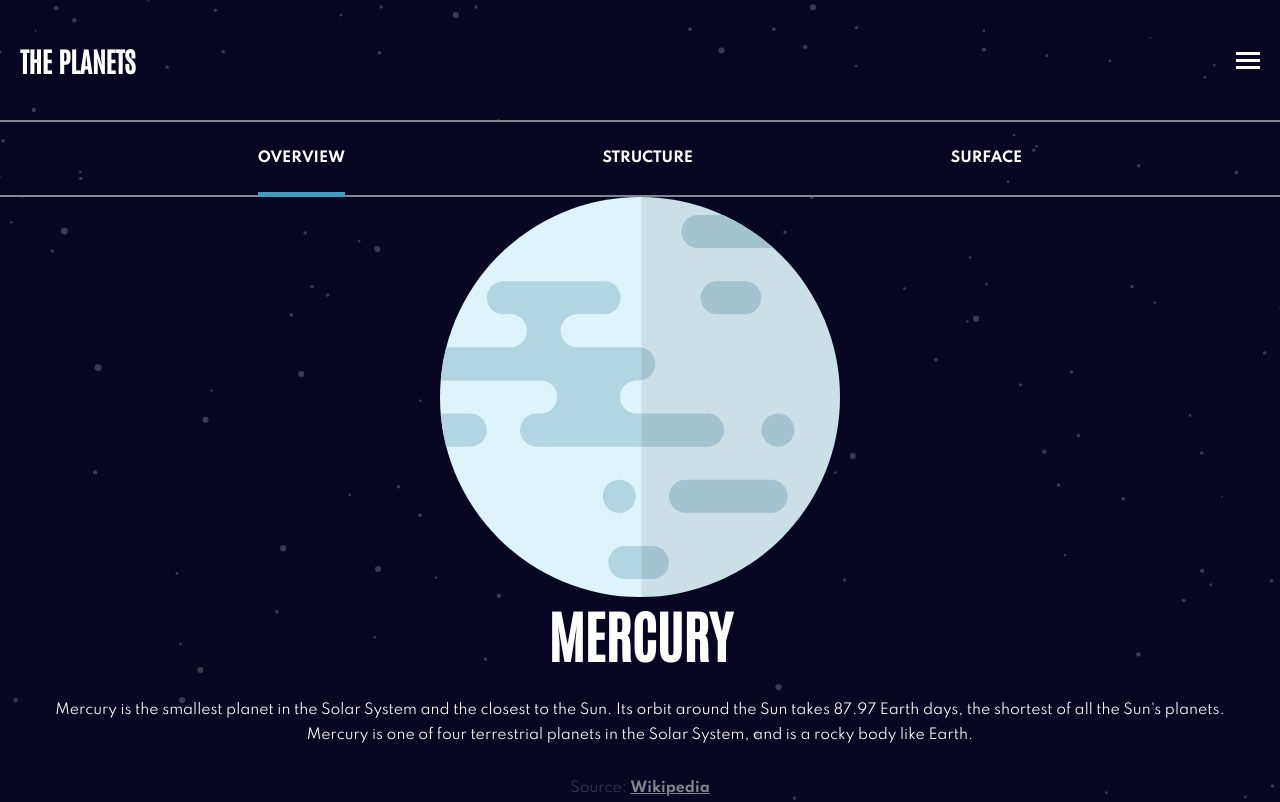
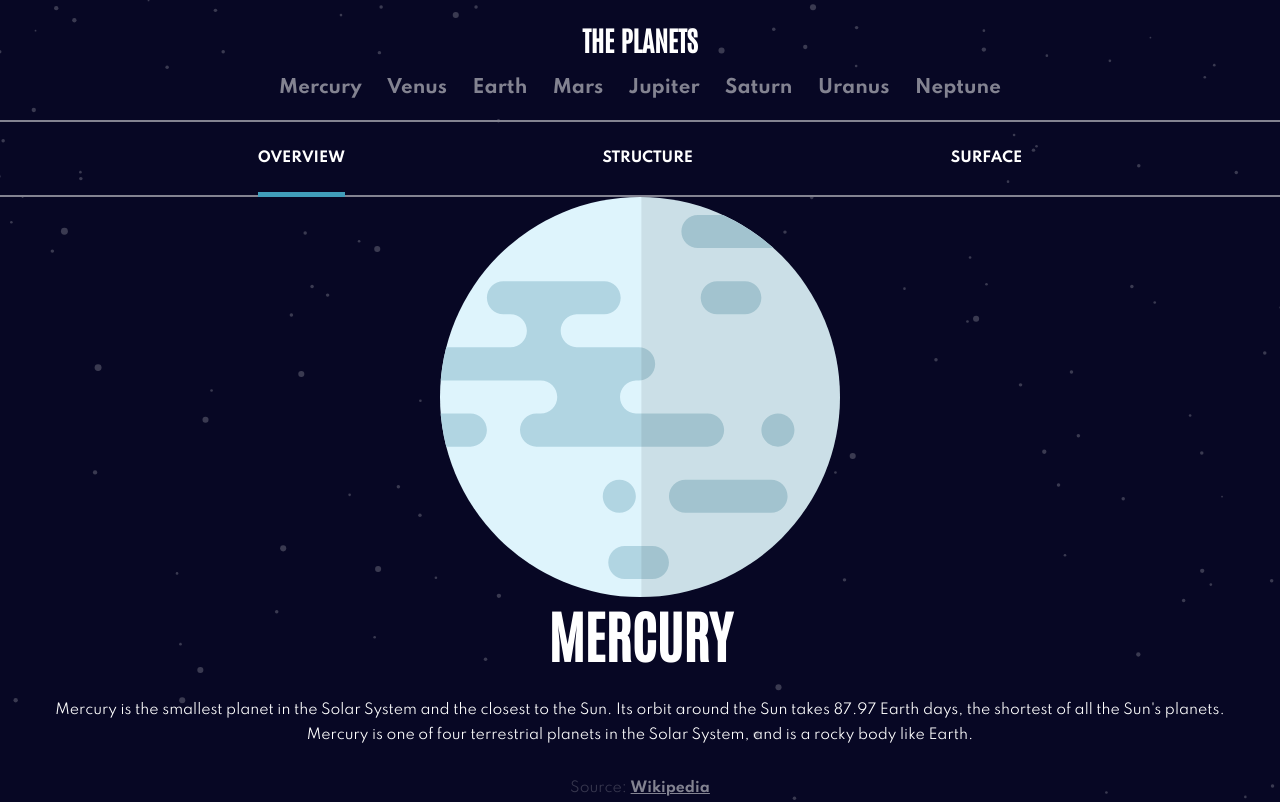
Before and after one commit to ColdLombax/Frontend-Planets, a React (Create React App) app: page / in a window 1280 px wide. Shown: the top 802 px of the page. Built offline with nearby package versions, Linux system fonts and the light colour scheme.

Commit message:
Tablet responsive design for navbar.

```diff
--- a/src/components/Navbar/NavItem.jsx
+++ b/src/components/Navbar/NavItem.jsx
@@ -27,7 +27,7 @@ function NavItem({ name, setPlanet, toggleMenu }) {
 export default NavItem;
 
 NavItem.propTypes = {
-  name: PropTypes.string,
-  setPlanet: PropTypes.func,
+  name: PropTypes.string.isRequired,
+  setPlanet: PropTypes.func.isRequired,
   toggleMenu: PropTypes.func,
 };
--- a/src/components/Navbar/Navbar.jsx
+++ b/src/components/Navbar/Navbar.jsx
@@ -10,7 +10,7 @@ function Navbar({ data, setPlanet }) {
     setIsActive(!isActive);
   };
 
-  const navItems = data.map((planet) => {
+  const mobileNavItems = data.map((planet) => {
     return (
       <NavItem
         key={planet.name}
@@ -21,15 +21,30 @@ function Navbar({ data, setPlanet }) {
     );
   });
 
+  const navItems = data.map((planet) => {
+    return (
+      <li
+        onClick={() => {
+          setPlanet(planet.name.toLowerCase());
+        }}
+      >
+        {planet.name}
+      </li>
+    );
+  });
+
   return (
     <nav className='navbar'>
       <h1>THE PLANETS</h1>
       <img src={hamburger} alt='menu toggle' onClick={toggleMenu} />
       {isActive && (
         <div className='dropdown'>
-          <ul className='nav-items'>{navItems}</ul>
+          <ul className='nav-items'>{mobileNavItems}</ul>
         </div>
       )}
+      <div className='nav-items'>
+        <ul>{navItems}</ul>
+      </div>
     </nav>
   );
 }
--- a/src/styles/Navbar.scss
+++ b/src/styles/Navbar.scss
@@ -37,3 +37,34 @@
   padding: 0px 2em;
   gap: 1em;
 }
+
+@media screen and (min-width: 768px) {
+  .navbar {
+    @include flexbox(column, center, center);
+    h1 {
+      margin: 0px;
+    }
+    img {
+      display: none;
+    }
+    .nav-items {
+      margin-top: 2.5vh;
+      ul {
+        @include flexbox(row, space-evenly, center);
+        list-style: none;
+        gap: 1.4em;
+        padding-left: 0px;
+        li {
+          color: $clr-darker-light;
+          font-size: 1em;
+          cursor: pointer;
+          font-family: $font-spartan;
+          font-weight: $weight-bold;
+          &:hover {
+            color: $clr-light;
+          }
+        }
+      }
+    }
+  }
+}
```
